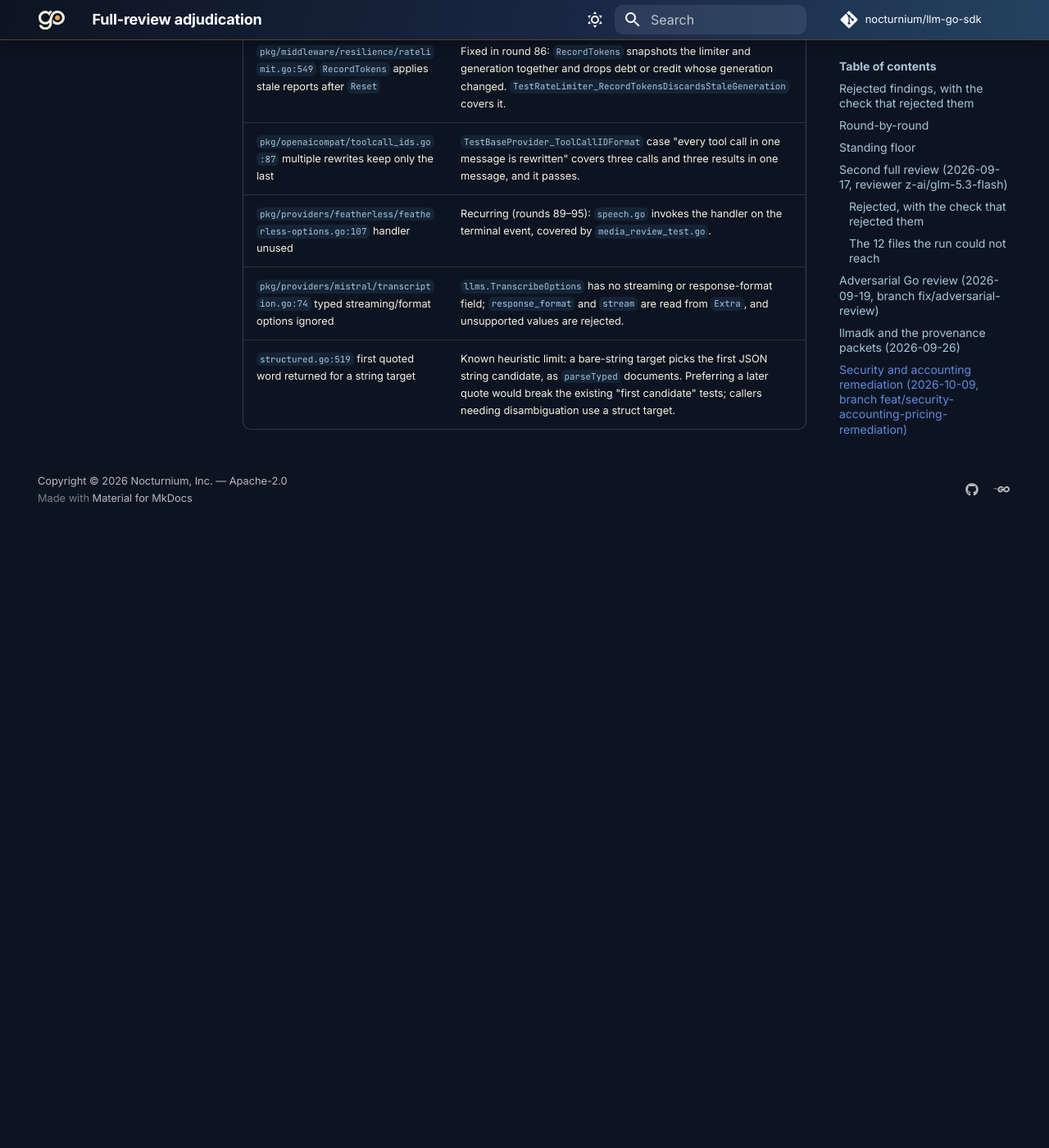
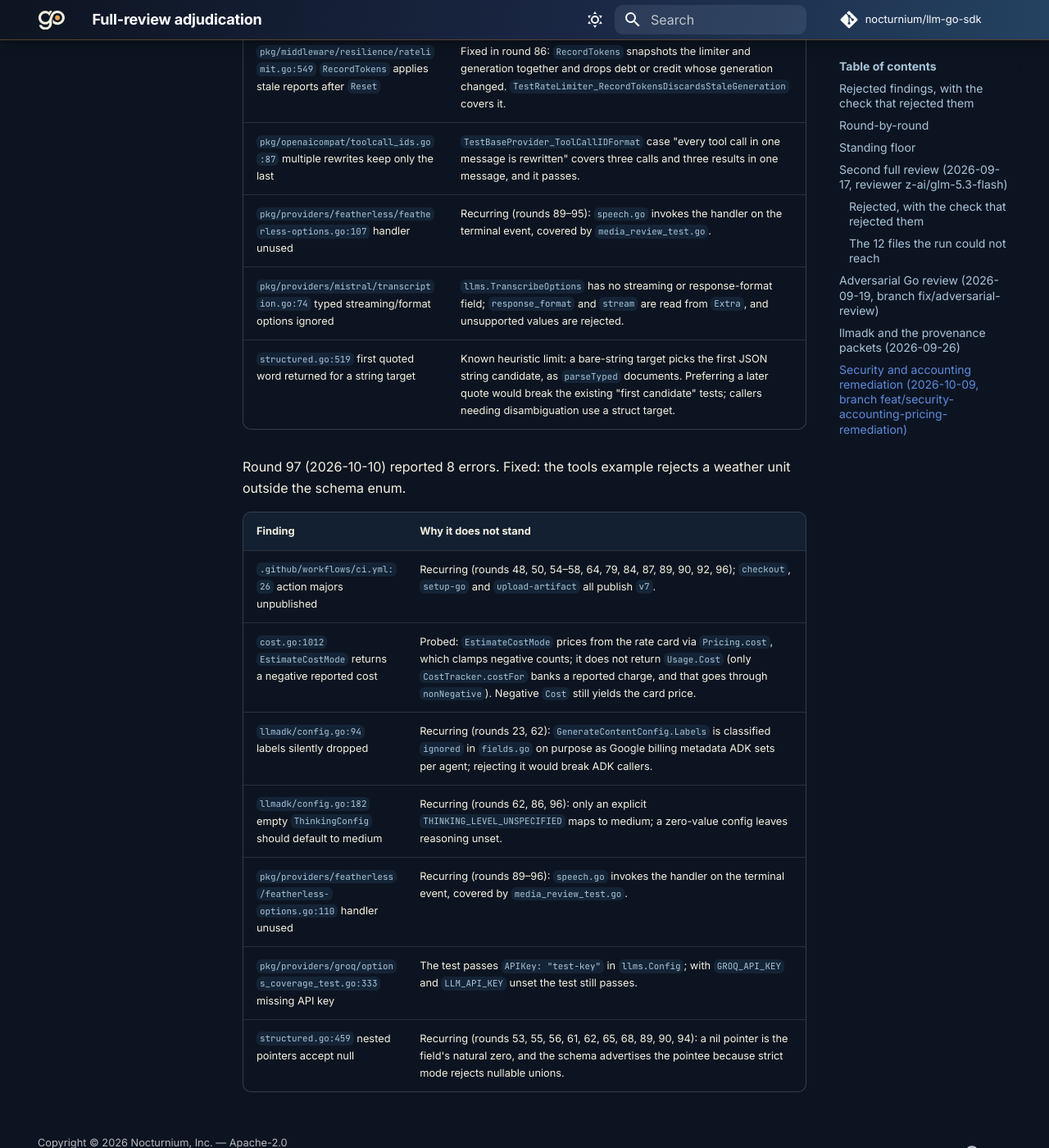
Before and after one commit to nocturnium/llm-go-sdk, an MkDocs documentation site: the page built from docs/nitpick-adjudication.md, in a window 1280 px wide and 1400 px high, scrolled down 46060 px. Shown: the whole window at 82% size. Built offline with MkDocs 1.6.1 and Material for MkDocs 9.7.7, drawn with Linux system fonts in a browser that asks for light colours; comment, search, counter and statistics services are not loaded; before the commit the page ends 46690 px from its top, so only the background shows below that.

Commit message:
Close round 97 review errors

```diff
--- a/docs/nitpick-adjudication.md
+++ b/docs/nitpick-adjudication.md
@@ -1075,3 +1075,16 @@ a nil `Option`, so `New(nil, ...)` constructs rather than panics.
 | `pkg/providers/featherless/featherless-options.go:107` handler unused | Recurring (rounds 89–95): `speech.go` invokes the handler on the terminal event, covered by `media_review_test.go`. |
 | `pkg/providers/mistral/transcription.go:74` typed streaming/format options ignored | `llms.TranscribeOptions` has no streaming or response-format field; `response_format` and `stream` are read from `Extra`, and unsupported values are rejected. |
 | `structured.go:519` first quoted word returned for a string target | Known heuristic limit: a bare-string target picks the first JSON string candidate, as `parseTyped` documents. Preferring a later quote would break the existing "first candidate" tests; callers needing disambiguation use a struct target. |
+
+Round 97 (2026-10-10) reported 8 errors. Fixed: the tools example rejects a
+weather unit outside the schema enum.
+
+| Finding | Why it does not stand |
+| --- | --- |
+| `.github/workflows/ci.yml:26` action majors unpublished | Recurring (rounds 48, 50, 54–58, 64, 79, 84, 87, 89, 90, 92, 96); `checkout`, `setup-go` and `upload-artifact` all publish `v7`. |
+| `cost.go:1012` `EstimateCostMode` returns a negative reported cost | Probed: `EstimateCostMode` prices from the rate card via `Pricing.cost`, which clamps negative counts; it does not return `Usage.Cost` (only `CostTracker.costFor` banks a reported charge, and that goes through `nonNegative`). Negative `Cost` still yields the card price. |
+| `llmadk/config.go:94` labels silently dropped | Recurring (rounds 23, 62): `GenerateContentConfig.Labels` is classified `ignored` in `fields.go` on purpose as Google billing metadata ADK sets per agent; rejecting it would break ADK callers. |
+| `llmadk/config.go:182` empty `ThinkingConfig` should default to medium | Recurring (rounds 62, 86, 96): only an explicit `THINKING_LEVEL_UNSPECIFIED` maps to medium; a zero-value config leaves reasoning unset. |
+| `pkg/providers/featherless/featherless-options.go:110` handler unused | Recurring (rounds 89–96): `speech.go` invokes the handler on the terminal event, covered by `media_review_test.go`. |
+| `pkg/providers/groq/options_coverage_test.go:333` missing API key | The test passes `APIKey: "test-key"` in `llms.Config`; with `GROQ_API_KEY` and `LLM_API_KEY` unset the test still passes. |
+| `structured.go:459` nested pointers accept null | Recurring (rounds 53, 55, 56, 61, 62, 65, 68, 89, 90, 94): a nil pointer is the field's natural zero, and the schema advertises the pointee because strict mode rejects nullable unions. |
```
Also changed, not shown: CHANGELOG.md (+1 -0 lines), 1 other file.
